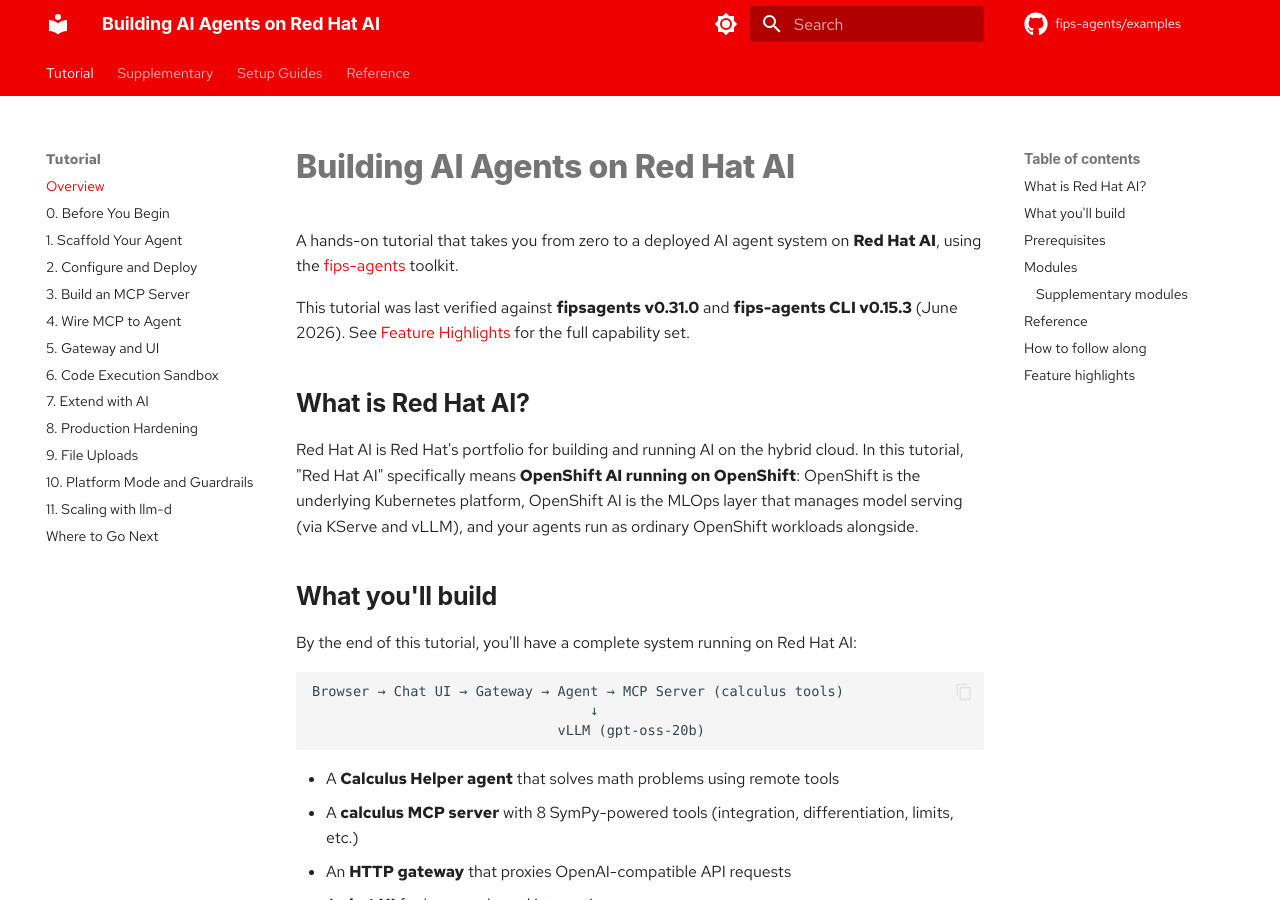
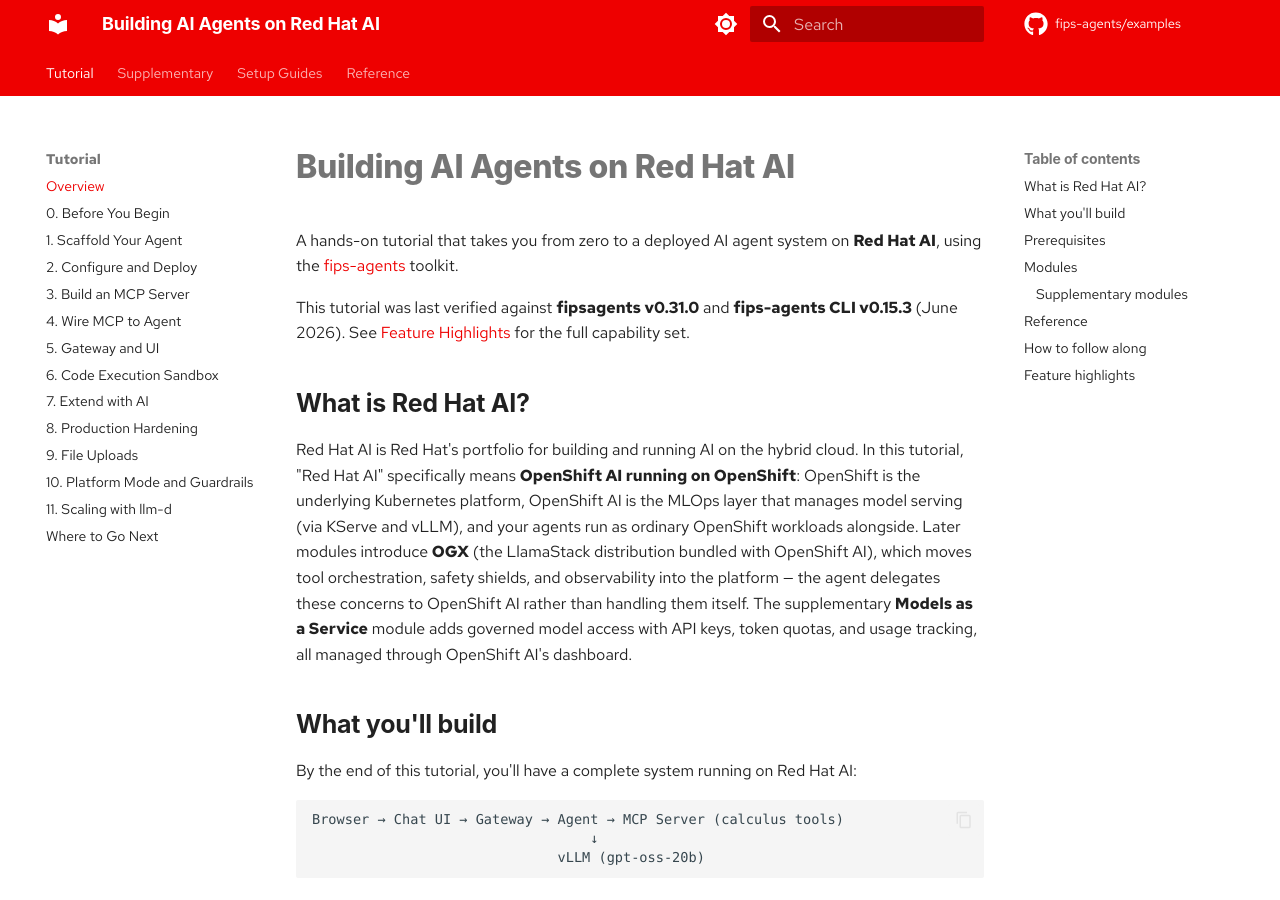
Before and after one commit to fips-agents/examples, an MkDocs documentation site: the page built from docs/index.md, in a window 1280 px wide and 900 px high. Built offline with MkDocs 1.6.1 and Material for MkDocs 9.7.7, drawn with Linux system fonts in a browser that asks for light colours; some web fonts are replaced; comment, search, counter and statistics services are not loaded.

Commit message:
docs: Explain why RHOAI matters beyond model serving
Students may wonder why they need OpenShift AI if the agents run as
plain workloads. Add context about OGX (platform-mode tool orchestration
and shields) and MaaS (governed model access) to show how RHOAI becomes
integral in later modules.

Assisted-by: Claude Code (Opus 4.6)

```diff
--- a/docs/index.md
+++ b/docs/index.md
@@ -13,6 +13,13 @@ cloud. In this tutorial, "Red Hat AI" specifically means **OpenShift AI
 running on OpenShift**: OpenShift is the underlying Kubernetes platform,
 OpenShift AI is the MLOps layer that manages model serving (via KServe and
 vLLM), and your agents run as ordinary OpenShift workloads alongside.
+Later modules introduce **OGX** (the LlamaStack distribution bundled with
+OpenShift AI), which moves tool orchestration, safety shields, and
+observability into the platform — the agent delegates these concerns to
+OpenShift AI rather than handling them itself. The supplementary
+**Models as a Service** module adds governed model access with API keys,
+token quotas, and usage tracking, all managed through OpenShift AI's
+dashboard.
 
 ## What you'll build
 
```
